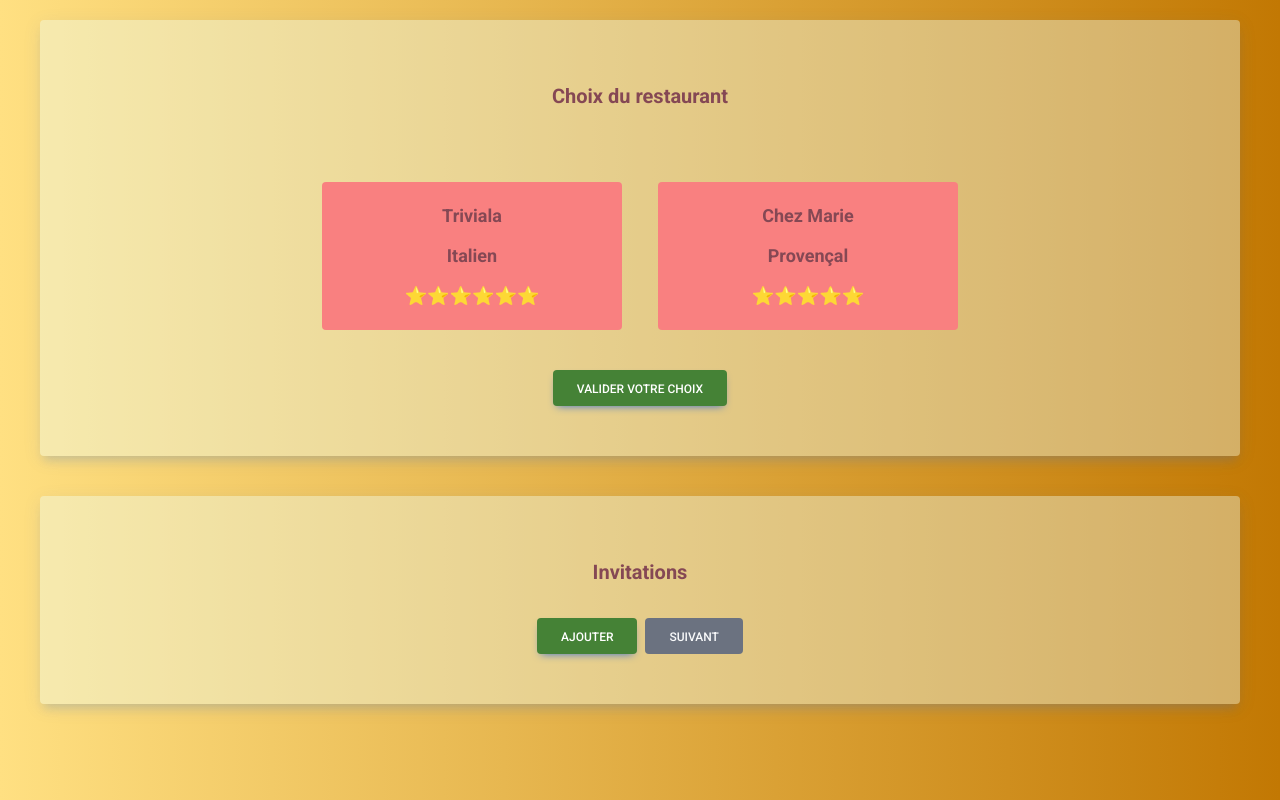
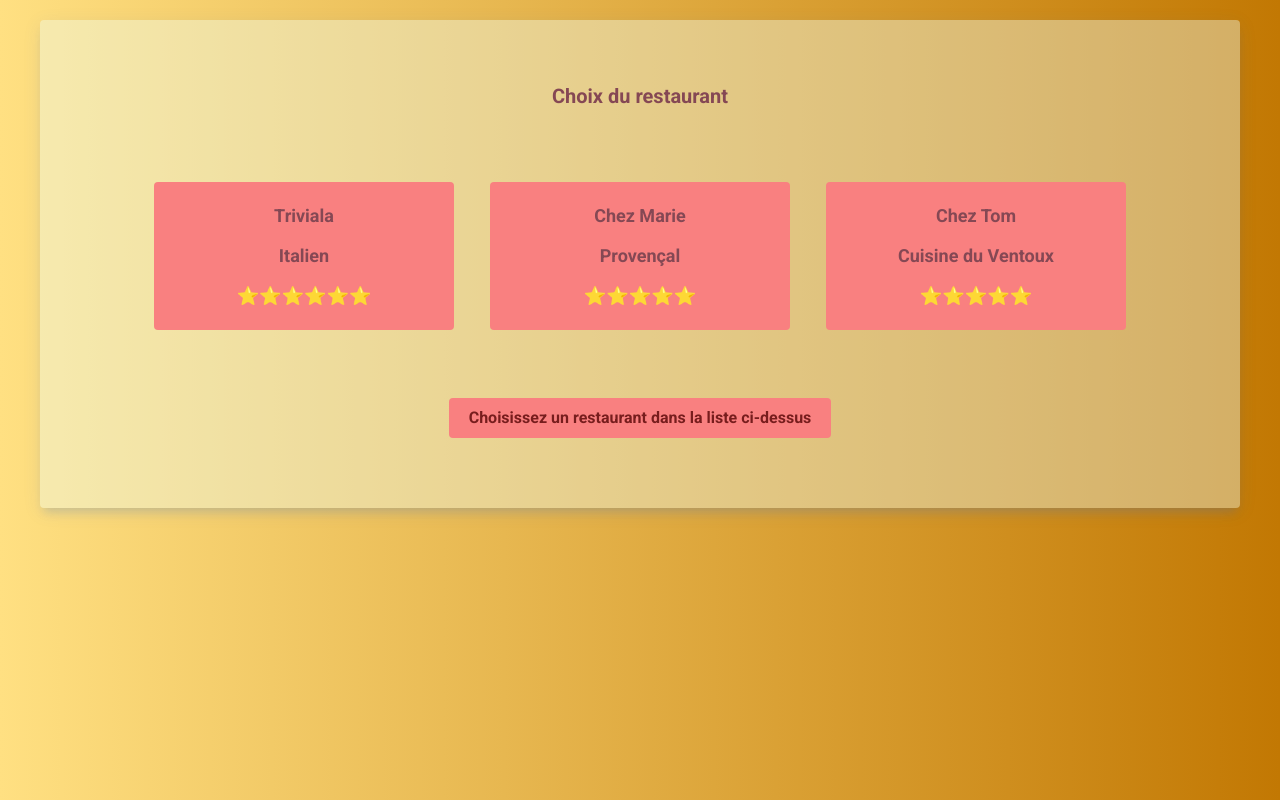
Before and after one commit to ExploryKod/clean_archi_tuto, a Next.js app: page / in a window 1280 px wide. Both pictures are taken after a click on the button "RÉSERVER UNE TABLE". Shown: the part 800-1600 px from the top of the page. Built offline with nearby package versions, Linux system fonts and the light colour scheme.

Commit message:
feat(order): add scroll event with ref in in guestSection

```diff
--- a/src/modules/order/core/model/guest.factory.ts
+++ b/src/modules/order/core/model/guest.factory.ts
@@ -10,5 +10,4 @@ export class GuestFactory {
             ...data
         }
     }
-
 }
--- a/src/modules/order/react/pages/order/OrderPage.tsx
+++ b/src/modules/order/react/pages/order/OrderPage.tsx
@@ -7,18 +7,19 @@ import { useOrderPage } from "@ratatouille/modules/order/react/pages/order/use-o
 
 export const OrderPage: React.FC = () => {
   const presenter = useOrderPage();
-  const { isGuestSectionVisible, showGuestSection, bottomRef } = presenter;
+
 // attention les props ici de showGuestSection rendent sûrement le composant non réutilisable > pas clean archi
 // Solution ?
   return <main className="flex flex-col">
-      <HeroSection showGuestSection={showGuestSection} />
+      <HeroSection showGuestSection={presenter.showGuestSection} />
 
-      {isGuestSectionVisible ?
+      {!presenter.isGuestSectionVisible ||
       (<>
       <div className="pt-5 w-full min-h-[100vh] bg-gradient-to-r from-amber-200 to-yellow-500 flex flex-col gap-10">
-        <RestaurantSection />
-        <GuestSection />
+        <RestaurantSection restaurantList={presenter.restaurantList} selectRestaurant={presenter.selectRestaurant}/>
+        {!presenter.restaurantList.restaurantId || <GuestSection restaurantList={presenter.restaurantList} />}
       </div>
-      <div ref={bottomRef}></div></>) : null}
+      <div ref={presenter.bottomRef}></div>
+      </>)}
   </main>
 };
--- a/src/modules/order/react/pages/order/use-order-page.ts
+++ b/src/modules/order/react/pages/order/use-order-page.ts
@@ -1,8 +1,8 @@
 import { useState, useEffect, useRef, use } from 'react';
+import { OrderingDomainModel } from '@ratatouille/modules/order/core/model/ordering.domain-model';
 
 export const useOrderPage = () => {
-    const [toggle, setToggle] = useState<boolean>(false);
-    const bottomRef = useRef<HTMLDivElement>(null);
+
 
     const goToGuestSectionBottom = (toggle: boolean) => {
         if(bottomRef.current && toggle) {
@@ -16,18 +16,40 @@ export const useOrderPage = () => {
         goToGuestSectionBottom(toggle);
     };
 
+    function displayRestaurants() {
+        const newState = {
+            restaurants: [
+                { id:"1", restaurantName: 'Triviala', restaurantType: 'Italien', stars: 6},
+                { id:"2", restaurantName: 'Chez Marie', restaurantType: 'Provençal', stars: 5},
+                { id:"3", restaurantName: 'Chez Tom', restaurantType: 'Cuisine du Ventoux', stars: 5}],
+            restaurantId: ""
+        } as OrderingDomainModel.RestaurantList;
+        setRestaurantList(newState);
+    }
+
+
+    function selectRestaurant(id:string) {
+        setRestaurantList({...restaurantList, restaurantId: id});
+    }
+
+
+    const [restaurantList, setRestaurantList] = useState<OrderingDomainModel.RestaurantList>({restaurants:[], restaurantId: ""});
+    const [toggle, setToggle] = useState<boolean>(false);
+    const bottomRef = useRef<HTMLDivElement>(null);
+
+    useEffect (() => {
+        displayRestaurants();
+    }, []);
+
     useEffect(() => {
         goToGuestSectionBottom(toggle);
     }, [toggle]);
 
-
-    // const hideGuestSection = () => {
-    //     setToggle(false);
-    // };
-
     return {
         isGuestSectionVisible: toggle,
         showGuestSection,
-        bottomRef
+        bottomRef,
+        selectRestaurant,
+        restaurantList
     };
 }
--- a/src/modules/order/react/sections/GuestSection.tsx
+++ b/src/modules/order/react/sections/GuestSection.tsx
@@ -6,15 +6,24 @@ import { RiDeleteBin6Line } from "react-icons/ri";
 import { Checkbox } from "@material-tailwind/react";
 import { OrderingDomainModel } from '@ratatouille/modules/order/core/model/ordering.domain-model';
 
-export const GuestSection: React.FC<{}> = () => {
+export const GuestSection: React.FC<{restaurantList: OrderingDomainModel.RestaurantList}> = ({restaurantList}) => {
     const presenter:any = useGuestSection();
 
-    return <section className="w-full py-[50px] mx-auto max-w-[1200px] bg-[rgba(236,253,245,0.4)] hover:bg-[rgba(236,253,245,0.6)] rounded animate-fade-in-down shadow-[0_8px_9px_-4px_rgba(59,113,202,0.2),0_4px_18px_0_rgba(59,113,202,0.1)]">
-        <div className="mx-auto mb-5 w-full flex">
-            <h2 className="mx-auto my-3 text-xl font-bold text-[#854854]">Invitations</h2>
-
+    console.log("restaurant list on invite page", restaurantList)
+    return <section className="
+    w-full py-[50px] mx-auto max-w-[1200px]
+    bg-[rgba(236,253,245,0.4)] hover:bg-[rgba(236,253,245,0.6)]
+    rounded animate-fade-in-down shadow-[0_8px_9px_-4px_rgba(59,113,202,0.2),0_4px_18px_0_rgba(59,113,202,0.1)]">
+        <div className="mx-auto mb-5 w-full flex flex-col">
+        {restaurantList.restaurantId ?
+            <h2 className="mx-auto my-3 text-xl font-bold text-[#854854]">
+            Vous avez choisi de diner là:&nbsp;&quot;{restaurantList.restaurants
+            .filter((restaurant:OrderingDomainModel.Restaurant) => restaurant.id === restaurantList.restaurantId)[0].restaurantName}&quot;
+            </h2> :
+            <h2 className="mx-auto my-3 text-xl font-bold text-[#854854]">Pour inviter, choisissez un restaurant</h2>}
+            <h3 className="mx-auto my-3 text-lg font-bold text-[#854854]">Vous êtes prêt pour créer votre tablée:</h3>
         </div>
-        {presenter.form.guests.map((guest:any) => (
+        {restaurantList.restaurantId && presenter.form.guests.map((guest:any) => (
             <div key={guest.id}>
                 <GuestRows
                 id={guest.id}
@@ -29,7 +38,7 @@ export const GuestSection: React.FC<{}> = () => {
             </div>
         ))}
 
-       <div className="w-full mx-auto flex justify-center gap-2">
+       <div ref={presenter.bottomGuestRef} className="w-full mx-auto flex justify-center gap-2">
             <button
             onClick={presenter.addGuest}
             type="submit"
--- a/src/modules/order/react/sections/RestaurantSection.tsx
+++ b/src/modules/order/react/sections/RestaurantSection.tsx
@@ -1,18 +1,19 @@
 "use client"
 import React from 'react';
-import { useRestaurantSection } from "@ratatouille/modules/order/react/sections/use-restaurant-section";
-import { Radio } from "@material-tailwind/react";
 import { OrderingDomainModel } from '@ratatouille/modules/order/core/model/ordering.domain-model';
 
-export const RestaurantSection: React.FC<{}> = () => {
-    const presenter:any = useRestaurantSection();
+export const RestaurantSection: React.FC<{
+    restaurantList: OrderingDomainModel.RestaurantList,
+    selectRestaurant: any,
+}> = ({restaurantList, selectRestaurant}) => {
 
     return <section className="w-full py-[50px] mx-auto max-w-[1200px] bg-[rgba(236,253,245,0.4)] hover:bg-[rgba(236,253,245,0.6)] rounded animate-fade-in-down shadow-[0_8px_9px_-4px_rgba(59,113,202,0.2),0_4px_18px_0_rgba(59,113,202,0.1)]">
         <div className="mx-auto mb-5 w-full flex">
             <h2 className="mx-auto my-3 text-xl font-bold text-[#854854]">Choix du restaurant</h2>
         </div>
+        <form className="w-full mx-auto flex flex-col justify-center gap-2">
         <div className="flex gap-3 justify-center items-center flex-wrap">
-        {presenter.restaurantList.restaurants.length > 0 ? presenter.restaurantList.restaurants
+        {restaurantList.restaurants.length > 0 ? restaurantList.restaurants
         .filter((restaurant:OrderingDomainModel.Restaurant) => restaurant.id)
         .map((restaurant:OrderingDomainModel.Restaurant) => (
             <div key={restaurant.id}>
@@ -21,8 +22,8 @@ export const RestaurantSection: React.FC<{}> = () => {
                 restaurantName={restaurant.restaurantName}
                 restaurantType={restaurant.restaurantType}
                 stars={restaurant.stars}
-                selectRestaurant={presenter.selectRestaurant}
-                selectedRestaurantId={presenter.restaurantList.restaurantId ? presenter.restaurantList.restaurantId.toString() : null}
+                selectRestaurant={selectRestaurant}
+                selectedRestaurantId={restaurantList.restaurantId ? restaurantList.restaurantId.toString() : ""}
                 />
             </div>
         )) : <div className="my-5 mx-auto w-1/2 rounded px-5 py-2 ">
@@ -30,19 +31,20 @@ export const RestaurantSection: React.FC<{}> = () => {
             </div>}
        </div>
        <div className="w-full mx-auto flex justify-center gap-2">
-            <button
-            onClick={presenter.selectRestaurant}
-            type="button"
-            className="inline-block rounded bg-[#458236] px-6 pb-2 pt-2.5 text-xs font-medium uppercase leading-normal text-white
-            shadow-[0_4px_9px_-4px_#3b71ca] transition duration-150 ease-in-out hover:bg-primary-600 hover:shadow-[0_8px_9px_-4px_rgba(59,113,202,0.3),0_4px_18px_0_rgba(59,113,202,0.2)]
-            focus:bg-primary-600 focus:shadow-[0_8px_9px_-4px_rgba(59,113,202,0.3),0_4px_18px_0_rgba(59,113,202,0.2)]
-            focus:outline-none focus:ring-0
-            active:bg-primary-700 active:shadow-[0_8px_9px_-4px_rgba(59,113,202,0.3),0_4px_18px_0_rgba(59,113,202,0.2)]
-            dark:shadow-[0_4px_9px_-4px_rgba(59,113,202,0.5)] dark:hover:shadow-[0_8px_9px_-4px_rgba(59,113,202,0.2),0_4px_18px_0_rgba(59,113,202,0.1)]
-            dark:focus:shadow-[0_8px_9px_-4px_rgba(59,113,202,0.2),0_4px_18px_0_rgba(59,113,202,0.1)] dark:active:shadow-[0_8px_9px_-4px_rgba(59,113,202,0.2),0_4px_18px_0_rgba(59,113,202,0.1)]">
-            Valider votre choix
-            </button>
+            <div className="min-h-[30px]">
+                {restaurantList.restaurants.length > 0 && restaurantList.restaurantId !== "" ?
+                restaurantList.restaurants.map((restaurant: any) => {
+                    return restaurant.id === restaurantList.restaurantId &&
+                        (<div className="bg-red-400 my-5 mx-auto rounded px-5 py-2"  key={restaurant.id}>
+                            <p className="text-center font-semibold text-red-900 whitespace-nowrap">Restaurant choisi: {restaurant.restaurantName}({restaurantList.restaurantId})</p>
+                        </div>)
+                    }
+                ): <div className="bg-red-400 my-5 mx-auto rounded px-5 py-2"  >
+                <p className="text-center font-semibold text-red-900 whitespace-nowrap">Choisissez un restaurant dans la liste ci-dessus</p>
+            </div>}
+            </div>
         </div>
+        </form>
     </section>
 }
 
@@ -54,14 +56,14 @@ const RestaurantRows: React.FC<{
     stars: number,
     selectRestaurant: any,
 }> = ({id, restaurantName,restaurantType, stars, selectRestaurant, selectedRestaurantId}) => {
-
+    console.log("selectedRestaurantId", selectedRestaurantId)
     return (
 
     <div onClick={() => selectRestaurant(id)} className={`w-full my-5 mx-auto flex gap-2`} >
             <div className={`${selectedRestaurantId === id ? "bg-red-700" : "bg-red-400"} cursor-pointer my-5 mx-3 p-5 min-w-[300px] rounded`}>
                 <div className="flex flex-col gap-3 items-center justify-center">
-                    <h3 className="text-lg font-bold text-[#854854]">{restaurantName}</h3>
-                    <p className="text-lg font-bold text-[#854854]">{restaurantType}</p>
+                    <h3 className={`text-lg font-bold ${selectedRestaurantId === id ? "text-orange-300" : "text-[#854854]"}`}>{restaurantName}</h3>
+                    <p className={`text-lg font-bold  ${selectedRestaurantId === id ? "text-orange-300" : "text-[#854854]"}`}>{restaurantType}</p>
                     <ul className="flex g-2">
                         {stars > 0  && stars < 7 ? [...Array(stars)].map((e, i) => <li key={i} className="text-lg font-bold text-[#854854]">⭐</li>) : null}
                     </ul>
--- a/src/modules/order/react/sections/use-guest-section.ts
+++ b/src/modules/order/react/sections/use-guest-section.ts
@@ -1,5 +1,4 @@
-import { set } from 'husky';
-import { useState, useRef } from 'react';
+import { useState, useRef, useEffect } from 'react';
 import { useDependencies } from '@ratatouille/modules/app/react/DependenciesProvider';
 
 // namespaces
@@ -41,7 +40,13 @@ export const useGuestSection = () => {
 
     const idProvider = useDependencies().idProvider;
     const guestForm = useRef(new GuestForm(idProvider));
+    const bottomGuestRef = useRef<HTMLDivElement>(null);
     const [form, setForm] = useState<OrderingDomainModel.Form>({guests:[], organizerId: null});
+
+    useEffect(() => {
+        // 👇️ scroll to bottom every time a guest is added
+        bottomGuestRef.current?.scrollIntoView({behavior: 'smooth'});
+      }, [form.guests.length]);
 
     return {
         addGuest,
@@ -50,6 +55,7 @@ export const useGuestSection = () => {
         onNext,
         changeOrganizer,
         isSubmitable: isSubmitable(),
-        form
+        form,
+        bottomGuestRef
     }
 }
--- a/src/modules/order/react/sections/use-restaurant-section.ts
+++ /dev/null
@@ -1,32 +0,0 @@
-import { useState, useRef, useEffect } from 'react';
-import { useDependencies } from '@ratatouille/modules/app/react/DependenciesProvider';
-import { OrderingDomainModel } from '@ratatouille/modules/order/core/model/ordering.domain-model';
-
-export const useRestaurantSection = () => {
-
-    function displayRestaurants() {
-        const newState = {
-            restaurants: [
-                { id:1, restaurantName: 'Triviala', restaurantType: 'Italien', stars: 6},
-                { id:2, restaurantName: 'Chez Marie', restaurantType: 'Provençal', stars: 5}],
-            restaurantId: null
-        } as OrderingDomainModel.RestaurantList;
-        setRestaurantList(newState);
-    }
-
-    function selectRestaurant(id:string) {
-        setRestaurantList({...restaurantList, restaurantId: id});
-    }
-
-    const [restaurantList, setRestaurantList] = useState<OrderingDomainModel.RestaurantList>({restaurants:[], restaurantId: null});
-
-    useEffect (() => {
-        displayRestaurants();
-    }, []);
-
-    return {
-      restaurantList,
-      selectRestaurant,
-
-    }
-}
```
